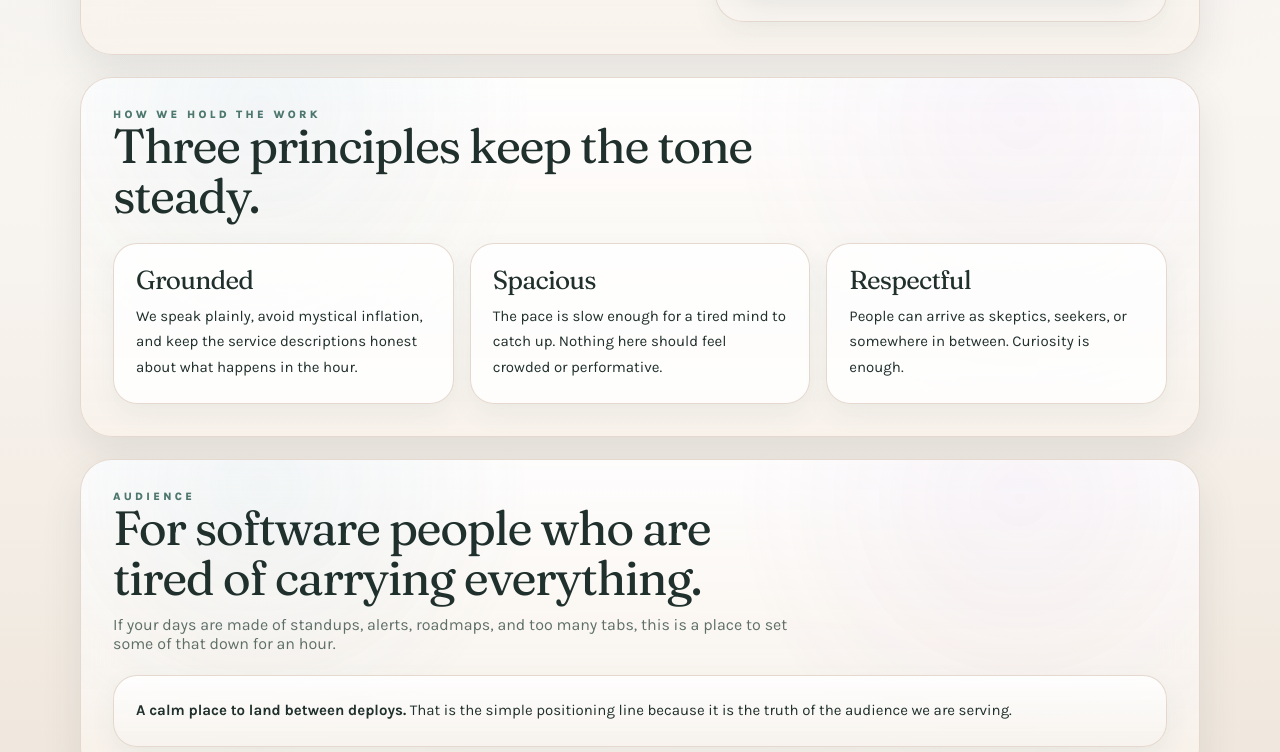
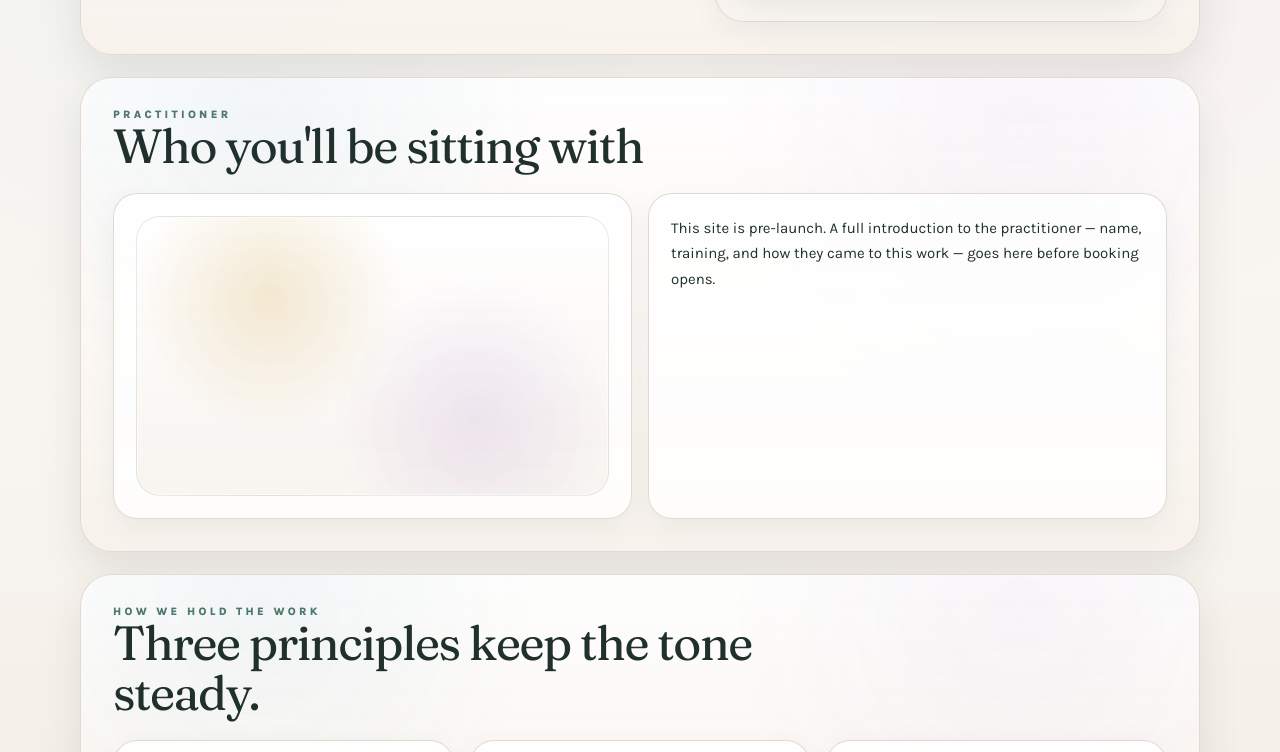
Before and after one commit to onlyrohits/the_energy_nest, a website: page about/index.html in a window 1280 px wide. Shown: the part 562-1314 px from the top of the page. Drawn offline with Linux system fonts and the light colour scheme.

Commit message:
Add practitioner scaffold

```diff
--- a/about/index.html
+++ b/about/index.html
@@ -24,6 +24,7 @@
 <script defer src="../assets/config.js"></script>
 <script defer src="../assets/services.js"></script>
 <script defer src="../main.js"></script>
+<!-- TODO(launch): add Organization JSON-LD with the real practitioner details at the same time as the bio and og:image alt text. -->
 
 </head>
     <body data-prefix="../" class="about-page">
@@ -81,7 +82,30 @@
 </svg></div>
         <div class="hero-note"><p>No heavy woo required. No pressure to perform spirituality. Just a quieter place to think, breathe, and choose your next step.</p></div>
       </div>
-    </section>
+</section>
+<section class="section panel" aria-labelledby="practitioner-title">
+  <div class="section-head">
+    <p class="section-kicker">Practitioner</p>
+    <h2 id="practitioner-title">Who you&#x27;ll be sitting with</h2>
+  </div>
+  <div class="detail-grid about-intro-grid">
+    <article class="detail-card about-photo-card">
+      <div class="about-photo-slot" role="img" aria-label="Practitioner photo slot"></div>
+    </article>
+    <article class="detail-card about-bio-card">
+      <!-- TODO(launch): replace the interim paragraph above with the real bio.
+           Required — do not publish without all five:
+             - Full name, as clients will see it
+             - Reiki training: level, lineage, teacher, year
+             - Any other relevant training or credentials
+             - Years of practice
+             - One honest paragraph on why software people specifically
+           Photo: assets/practitioner.jpg, min 800x800, a real photograph — not stock, not generated.
+           Also update: Person JSON-LD in about/index.html and the og:image alt text. -->
+      <p>This site is pre-launch. A full introduction to the practitioner — name, training, and how they came to this work — goes here before booking opens.</p>
+    </article>
+  </div>
+</section>
 <section class="section panel" aria-labelledby="principles-title">
   <div class="section-head">
     <p class="section-kicker">How we hold the work</p>
--- a/styles.css
+++ b/styles.css
@@ -737,6 +737,28 @@ h3 {
   grid-template-columns: repeat(auto-fit, minmax(240px, 1fr));
 }
 
+.about-intro-grid {
+  align-items: stretch;
+}
+
+.about-photo-card {
+  display: flex;
+  align-items: stretch;
+  min-height: 100%;
+}
+
+.about-photo-slot {
+  width: 100%;
+  min-height: 280px;
+  border-radius: var(--radius-md);
+  border: 1px solid rgba(78, 120, 110, 0.14);
+  background:
+    radial-gradient(circle at 28% 28%, rgba(214, 173, 87, 0.26), transparent 34%),
+    radial-gradient(circle at 72% 72%, rgba(176, 139, 201, 0.18), transparent 36%),
+    linear-gradient(180deg, rgba(255, 255, 255, 0.92) 0%, rgba(247, 243, 238, 0.86) 100%);
+  box-shadow: inset 0 0 0 1px rgba(255, 255, 255, 0.52);
+}
+
 .detail-card ul,
 .legal-prose ul,
 .booked-meta ul,
```
Also changed, not shown: services/find-purpose-together/index.html (+2 -2 lines).
